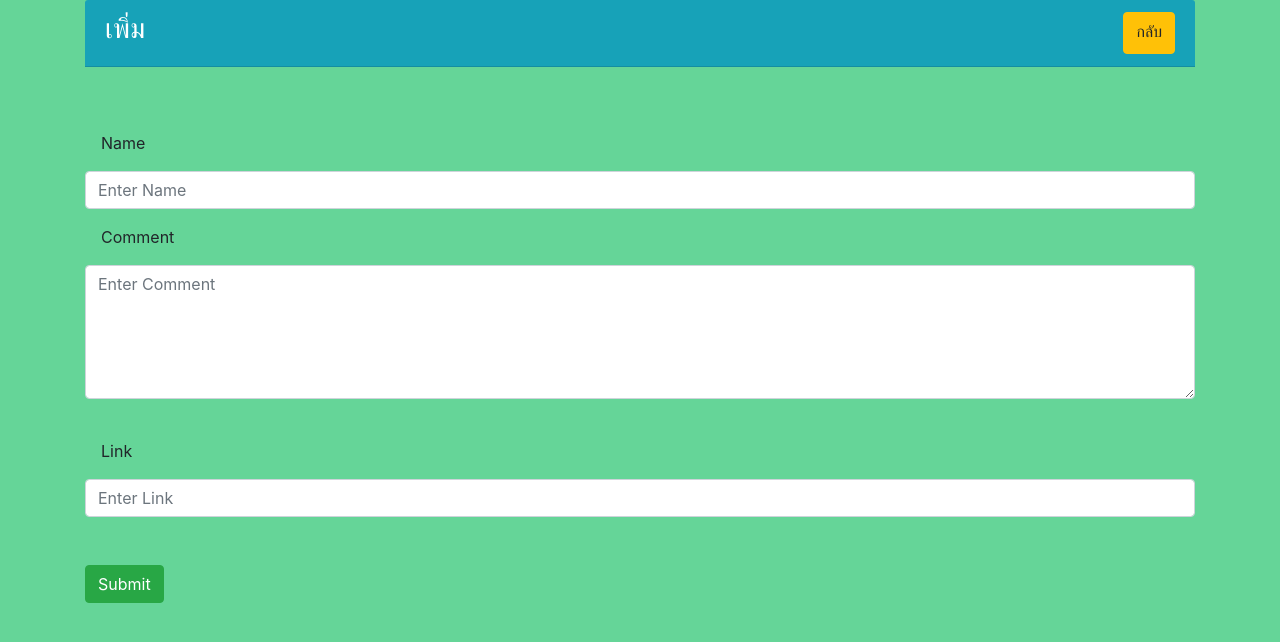
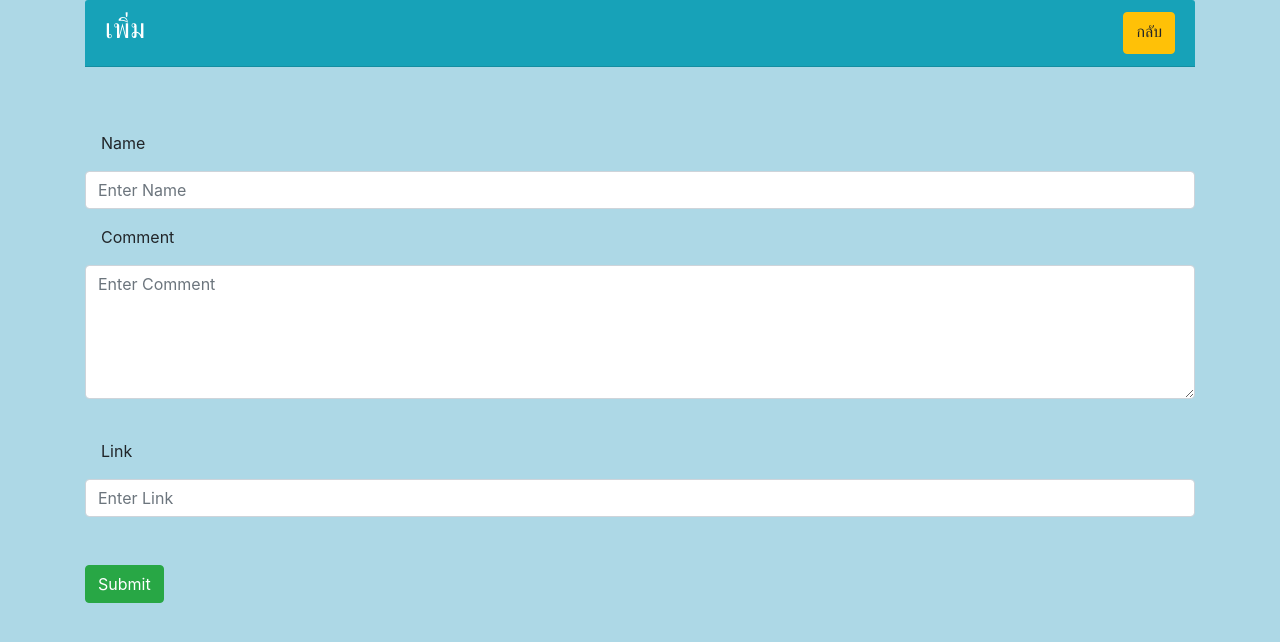
Before and after one commit to ChutimaNakaew/ITFLab02, a PHP site: page /form.php in a window 1280 px wide. Shown: the top 642 px of the page. Run offline with PHP 8.4, Linux system fonts and the light colour scheme.

Commit message:
Update form.php

```diff
--- a/form.php
+++ b/form.php
@@ -9,7 +9,7 @@
 </head>
 <style>
 body {
-  background-color: #65d598
+  background-color: lightblue
 ;
 }
 </style>
```
